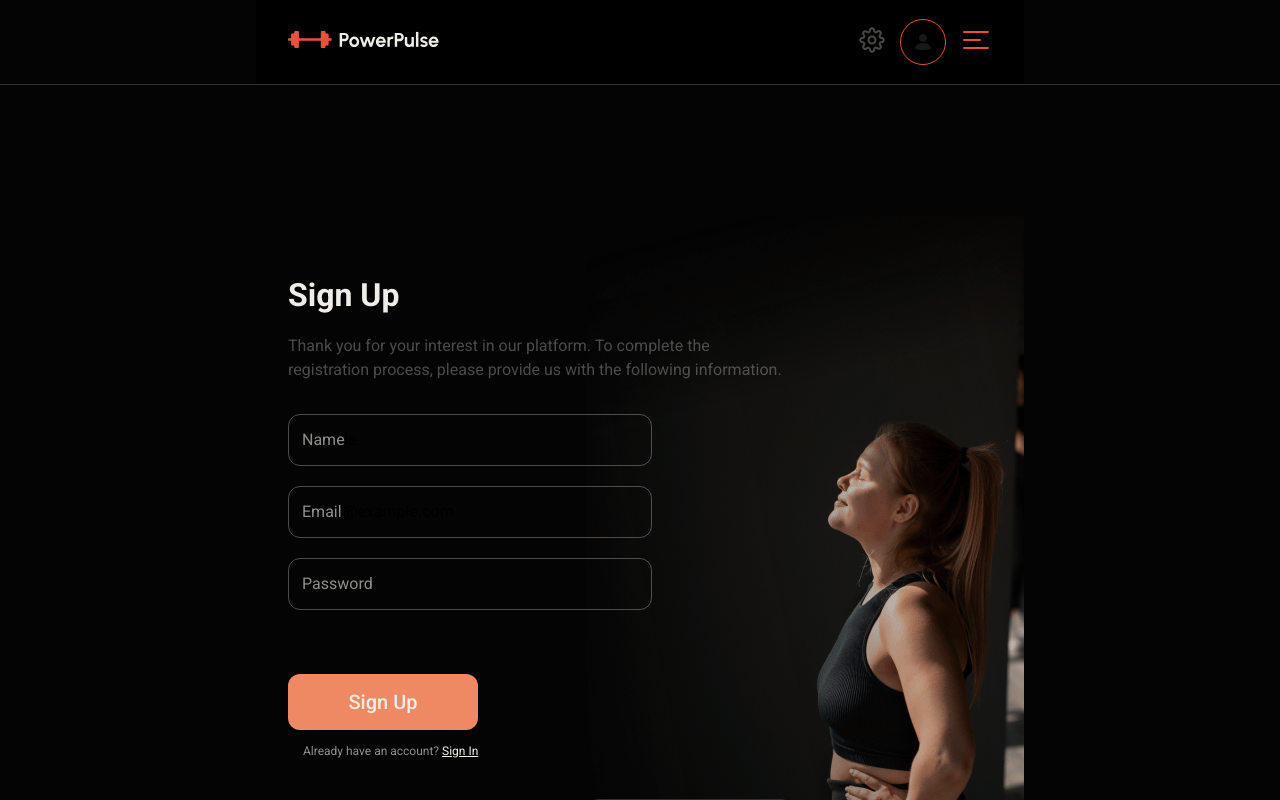
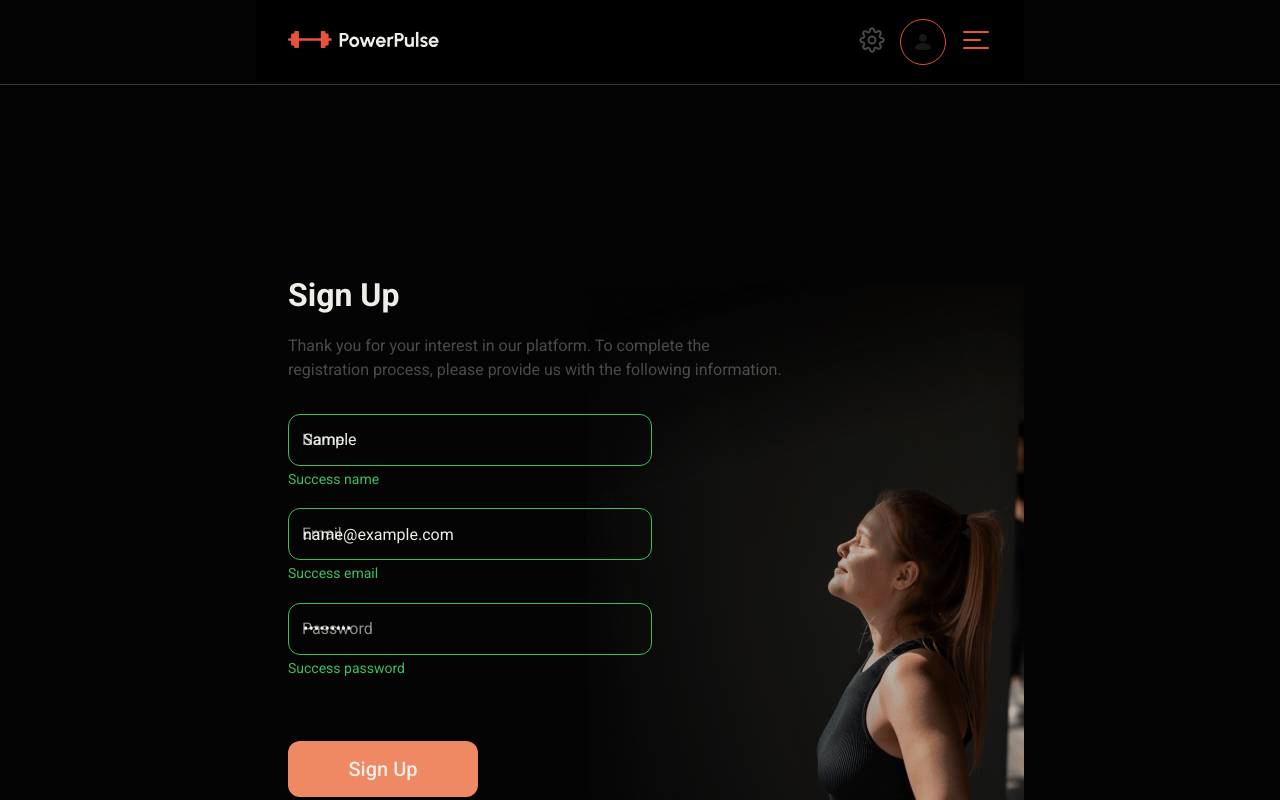
Before and after one commit to Parchello/PowerPulse, a React (Vite) app: page /PowerPulse/register in a window 1280 px wide. Both pictures are taken after typing "Sample", "name@example.com", "Sample123" into the empty fields and a click on the button "Sign Up". Shown: the top 800 px of the page. Built offline with nearby package versions, Linux system fonts and the light colour scheme.

Commit message:
add form validation

```diff
--- a/src/components/SignUp/RegisterForm/RegisterForm.jsx
+++ b/src/components/SignUp/RegisterForm/RegisterForm.jsx
@@ -1,12 +1,12 @@
 import {Formik, Form} from "formik"
 import * as Yup from 'yup';
-import { RegisterField, InputContainer, Label, Button, FormContainer } from "./RegisterForm.styled";
+import { RegisterField, Message, ErrorsMargin, SuccessMessage, InputContainer, Label, Button, FormContainer } from "./RegisterForm.styled";
 // import { useDispatch } from "react-redux"
 
 const RegisterSchema = Yup.object().shape({
-    name: Yup.string().required('Required'),
-    email: Yup.string().matches(/^\w+@[a-zA-Z_]+?\.[a-zA-Z]{2,3}$/, 'Invalid email format').required('Required'),
-    password: Yup.string().min(6, 'Password must be at least 6 characters').required('Required'),
+    name: Yup.string().required('Name is required'),
+    email: Yup.string().matches(/^\w+@[a-zA-Z_]+?\.[a-zA-Z]{2,3}$/, 'Invalid email format').required('Email is required'),
+    password: Yup.string().min(6, 'Password must be at least 6 characters').required('Password is required'),
   });
 
 export const RegisterForm = () => {
@@ -20,31 +20,51 @@ export const RegisterForm = () => {
         password: '',
       }}
       validationSchema={RegisterSchema}
-    //   onSubmit={() => {}}
+      onSubmit={() => {
+        // handleSubmit(values);
+        // actions.resetForm();
+      }}
     >
+      {({ errors, touched }) => (
       <Form>
       <FormContainer>
           <InputContainer>
-          <Label htmlFor="name">Name</Label>
-          <RegisterField id='name' type="text" name="name" required />
-          {/* <RegisterErrorMessage name="name" component="span" /> */}
+          <RegisterField id='name' type="text" name="name" required className={errors.name && touched.name ? 'invalid' : (touched.name && !errors.name) ? 'valid' : ''} />
+          <Label htmlFor="name" >Name</Label>
+          {touched.name && (errors.name || !errors.name) && (
+          <ErrorsMargin>
+          {errors.name && <Message>{errors.name}</Message>}
+          {!errors.name && <SuccessMessage>Success name</SuccessMessage>}
+          </ErrorsMargin>
+      )}
           </InputContainer>
 
           <InputContainer>
+          <RegisterField id='email' type="email" name="email" required className={errors.email && touched.email ? 'invalid' : (touched.email && !errors.email) ? 'valid' : ''} />
           <Label htmlFor="email">Email</Label>
-          <RegisterField id='email' type="email" name="email" required />
-          {/* <RegisterErrorMessage name="email" component="span" /> */}
+          {touched.email && (errors.email || !errors.email) && (
+          <ErrorsMargin>
+          {errors.email && <Message>{errors.email}</Message>}
+          {!errors.email && <SuccessMessage>Success email</SuccessMessage>}
+          </ErrorsMargin>
+      )}
           </InputContainer>
 
           <InputContainer>
+          <RegisterField id='password' type="password" name="password" required className={errors.password && touched.password ? 'invalid' : (touched.password && !errors.password) ? 'valid' : ''} />
           <Label htmlFor="password">Password</Label>
-          <RegisterField id='password' type="password" name="password" required />
-          {/* <RegisterErrorMessage name="password" component="span" /> */}
+          {touched.password && (errors.password || !errors.password) && (
+          <ErrorsMargin>
+          {errors.password && <Message>{errors.password}</Message>}
+          {!errors.password && <SuccessMessage>Success password</SuccessMessage>}
+          </ErrorsMargin>
+      )}
           </InputContainer>
         </FormContainer>
 
         <Button type="submit">Sign Up</Button>
       </Form>
+      )}
     </Formik>
   );
 };
--- a/src/components/SignUp/RegisterForm/RegisterForm.styled.jsx
+++ b/src/components/SignUp/RegisterForm/RegisterForm.styled.jsx
@@ -1,4 +1,4 @@
-import {ErrorMessage, Field} from "formik";
+import {Field} from "formik";
 import styled from "styled-components";
 
 export const FormContainer = styled.div`
@@ -24,7 +24,7 @@ export const Label = styled.label`
     top: 14px;
     left: 14px;
     pointer-events: none;
-    transition: ${(p) => p.theme.transition};
+    transition: transform ${(p) => p.theme.transition}, font-size ${(p) => p.theme.transition}, line-height ${(p) => p.theme.transition}, left ${(p) => p.theme.transition};
 
 @media screen and (min-width: 768px) {
     font-size: 16px;
@@ -41,15 +41,43 @@ export const RegisterField = styled(Field)`
     width: 100%;
     height: 46px;
     background-color: transparent;
+    font-size: 14px;
+    line-height: 1.29;
+    color: ${(p) => p.theme.colors.white};
     transition: border-color ${(p) => p.theme.transition};
+
+    @media screen and (min-width: 768px) {
+    font-size: 16px;
+    line-height: 1.5;
+}
+
+    &.invalid {
+    border-color: #d80027;
+  }
+
+    &.valid {
+    border-color: #3cbf61;
+  }
 
     &:hover,
     &:focus,
     &:active {
     border-color: ${(p) => p.theme.colors.orange};
 
-    &:focus + ${Label}, &:not(:placeholder-shown) + ${Label} {
+
+    &:focus + ${Label} {
+        transform: translateY(-240%);
+        font-size: 12px;
+        line-height: 1.11;
+        left: 0px;
+        margin-top: 4px;
+        margin-bottom: 4px;
+
+        @media screen and (min-width: 768px) {
         transform: translateY(-200%);
+        font-size: 14px;
+        line-height: 1.29;
+    }
     }
   }
 
@@ -89,13 +117,16 @@ export const Button = styled.button`
 }
 `
 
-export const RegisterErrorMessage = styled(ErrorMessage)`
+export const Message = styled.span`
+  font-size: 14px;
+  color: #d80027;
+`
 
-@media screen and (min-width: 768px) {
+export const SuccessMessage = styled.span`
+  font-size: 14px;
+  color: #3cbf61;
+`
 
-}
-
-@media screen and (min-width: 1440px) {
-
-}
+export const ErrorsMargin = styled.div`
+    margin-top: 4px;
 `
```
